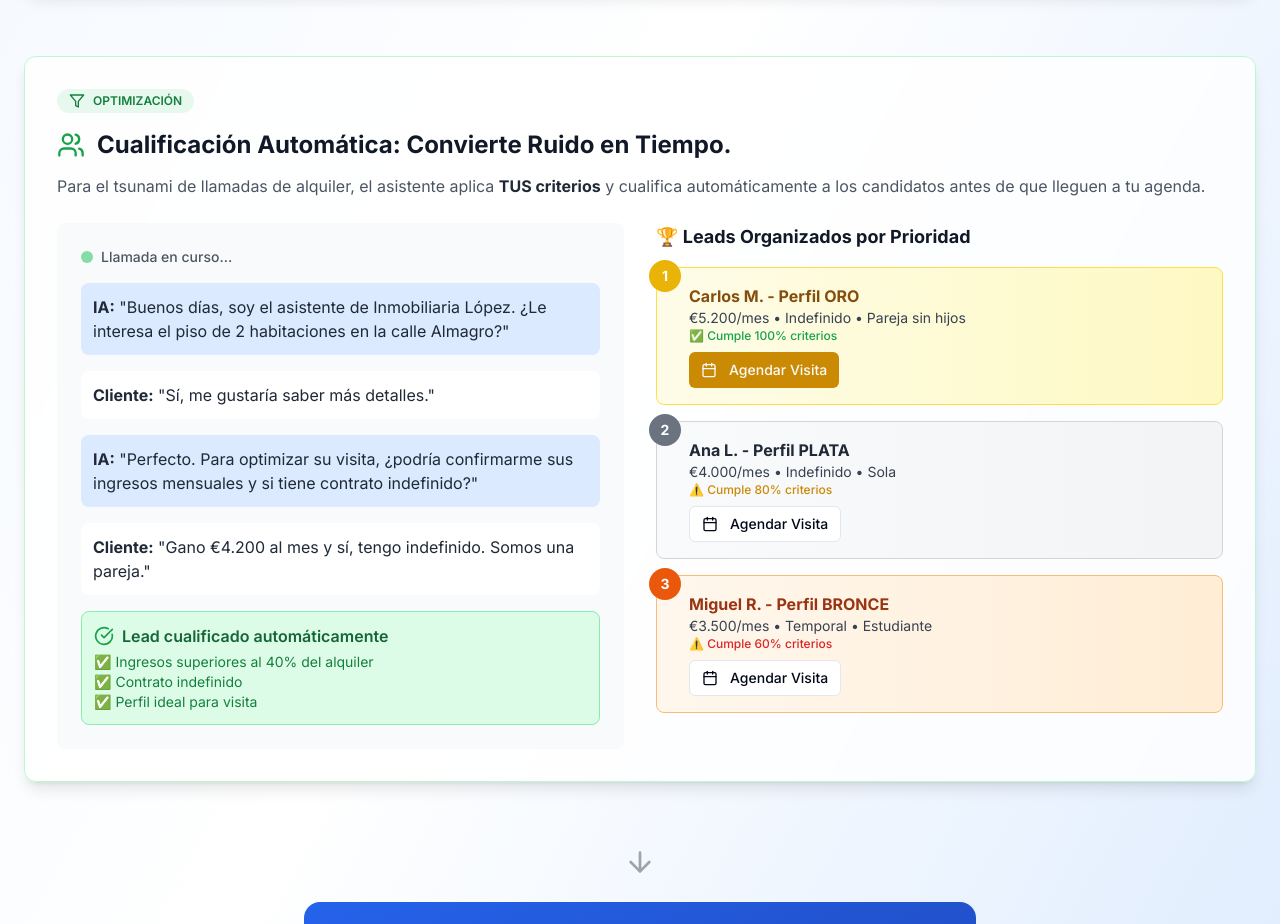
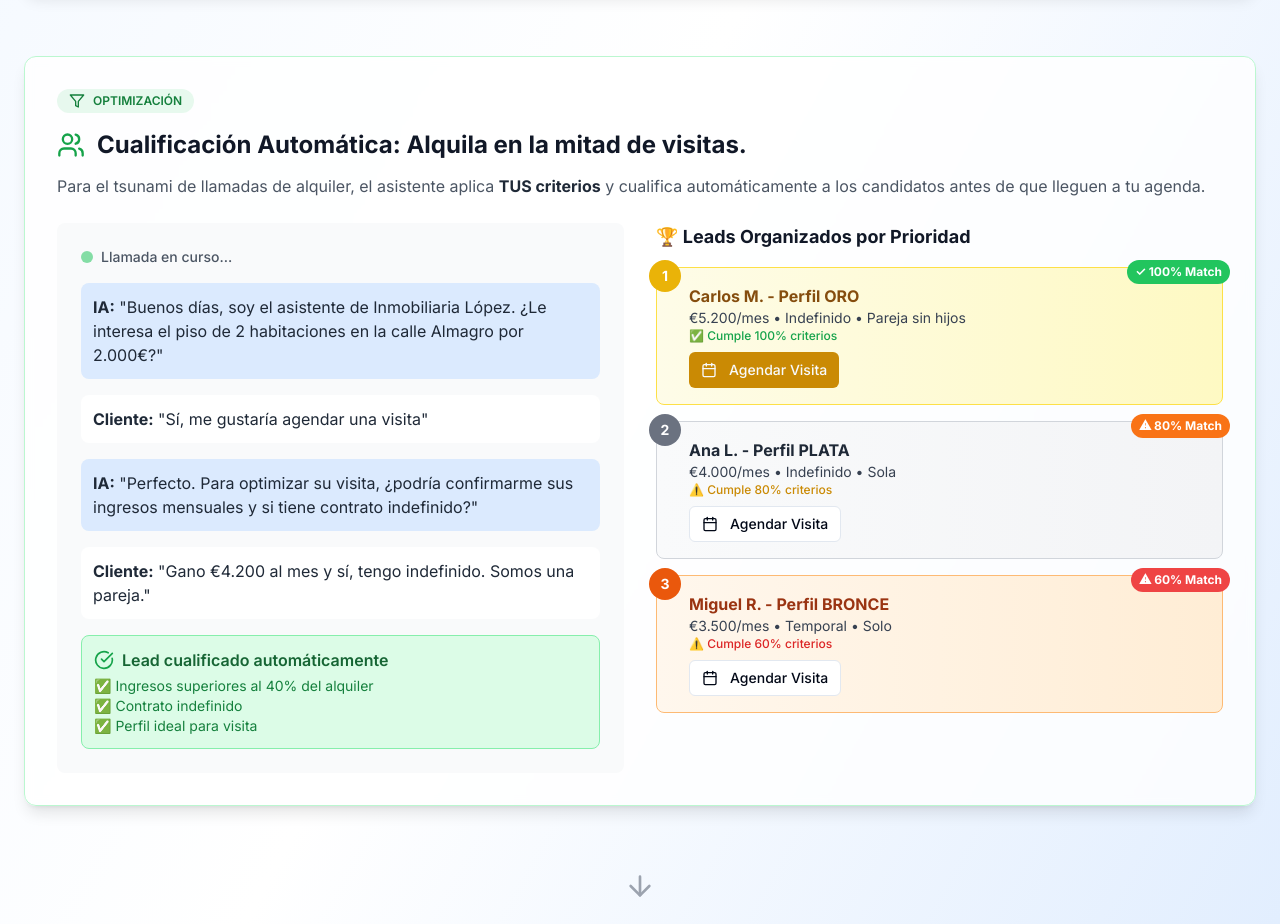
Before and after one commit to alvaromieres9/infone-tc-lead-flow, a React (Vite) app: page / in a window 1280 px wide. Shown: the part 2420-3344 px from the top of the page. Built offline with nearby package versions, Linux system fonts and the light colour scheme.

Commit message:
Refactor Solution Section
Updated the SolutionSection with the requested changes: icon and text for optimization, conversation example, match percentage as a button, and profile details.

```diff
--- a/src/components/SolutionSection.tsx
+++ b/src/components/SolutionSection.tsx
@@ -1,3 +1,4 @@
+
 import { ShieldCheck, Zap, Filter, Users, Phone, CheckCircle, Calendar, ArrowDown, Smartphone } from 'lucide-react';
 import { Button } from '@/components/ui/button';
 
@@ -72,7 +73,7 @@ export const SolutionSection = () => {
             </div>
             <h3 className="text-2xl font-bold text-gray-900 mb-3 flex items-center">
               <Users className="w-7 h-7 text-green-600 mr-3" />
-              Cualificación Automática: Convierte Ruido en Tiempo.
+              Cualificación Automática: Alquila en la mitad de visitas.
             </h3>
             <p className="text-gray-600 leading-relaxed mb-6">
               Para el tsunami de llamadas de alquiler, el asistente aplica <strong className="text-gray-800">TUS criterios</strong> y cualifica automáticamente a los candidatos antes de que lleguen a tu agenda.
@@ -88,11 +89,11 @@ export const SolutionSection = () => {
 
                 <div className="space-y-4">
                   <div className="bg-blue-100 rounded-lg p-3">
-                    <p className="text-gray-800"><strong>IA:</strong> "Buenos días, soy el asistente de Inmobiliaria López. ¿Le interesa el piso de 2 habitaciones en la calle Almagro?"</p>
+                    <p className="text-gray-800"><strong>IA:</strong> "Buenos días, soy el asistente de Inmobiliaria López. ¿Le interesa el piso de 2 habitaciones en la calle Almagro por 2.000€?"</p>
                   </div>
 
                   <div className="bg-white rounded-lg p-3">
-                    <p className="text-gray-800"><strong>Cliente:</strong> "Sí, me gustaría saber más detalles."</p>
+                    <p className="text-gray-800"><strong>Cliente:</strong> "Sí, me gustaría agendar una visita"</p>
                   </div>
 
                   <div className="bg-blue-100 rounded-lg p-3">
@@ -126,7 +127,10 @@ export const SolutionSection = () => {
                 {/* Lead Oro */}
                 <div className="bg-gradient-to-r from-yellow-50 to-yellow-100 border border-yellow-300 rounded-lg p-4 relative">
                   <div className="absolute -top-2 -left-2 w-8 h-8 bg-yellow-500 rounded-full flex items-center justify-center text-white font-bold text-sm">1</div>
-                  <div className="ml-4">
+                  <div className="absolute -top-2 -right-2 bg-green-500 text-white px-2 py-1 rounded-full text-xs font-bold">
+                    ✓ 100% Match
+                  </div>
+                  <div className="ml-4 mr-8">
                     <p className="font-bold text-yellow-800">Carlos M. - Perfil ORO</p>
                     <p className="text-sm text-gray-700">€5.200/mes • Indefinido • Pareja sin hijos</p>
                     <p className="text-xs text-green-600 font-medium">✅ Cumple 100% criterios</p>
@@ -140,7 +144,10 @@ export const SolutionSection = () => {
                 {/* Lead Plata */}
                 <div className="bg-gradient-to-r from-gray-50 to-gray-100 border border-gray-300 rounded-lg p-4 relative">
                   <div className="absolute -top-2 -left-2 w-8 h-8 bg-gray-500 rounded-full flex items-center justify-center text-white font-bold text-sm">2</div>
-                  <div className="ml-4">
+                  <div className="absolute -top-2 -right-2 bg-orange-500 text-white px-2 py-1 rounded-full text-xs font-bold">
+                    ⚠ 80% Match
+                  </div>
+                  <div className="ml-4 mr-8">
                     <p className="font-bold text-gray-800">Ana L. - Perfil PLATA</p>
                     <p className="text-sm text-gray-700">€4.000/mes • Indefinido • Sola</p>
                     <p className="text-xs text-yellow-600 font-medium">⚠️ Cumple 80% criterios</p>
@@ -154,9 +161,12 @@ export const SolutionSection = () => {
                 {/* Lead Bronce */}
                 <div className="bg-gradient-to-r from-orange-50 to-orange-100 border border-orange-300 rounded-lg p-4 relative">
                   <div className="absolute -top-2 -left-2 w-8 h-8 bg-orange-600 rounded-full flex items-center justify-center text-white font-bold text-sm">3</div>
-                  <div className="ml-4">
+                  <div className="absolute -top-2 -right-2 bg-red-500 text-white px-2 py-1 rounded-full text-xs font-bold">
+                    ⚠ 60% Match
+                  </div>
+                  <div className="ml-4 mr-8">
                     <p className="font-bold text-orange-800">Miguel R. - Perfil BRONCE</p>
-                    <p className="text-sm text-gray-700">€3.500/mes • Temporal • Estudiante</p>
+                    <p className="text-sm text-gray-700">€3.500/mes • Temporal • Solo</p>
                     <p className="text-xs text-red-600 font-medium">⚠️ Cumple 60% criterios</p>
                     <Button size="sm" variant="outline" className="mt-2">
                       <Calendar className="w-4 h-4 mr-1" />
```
